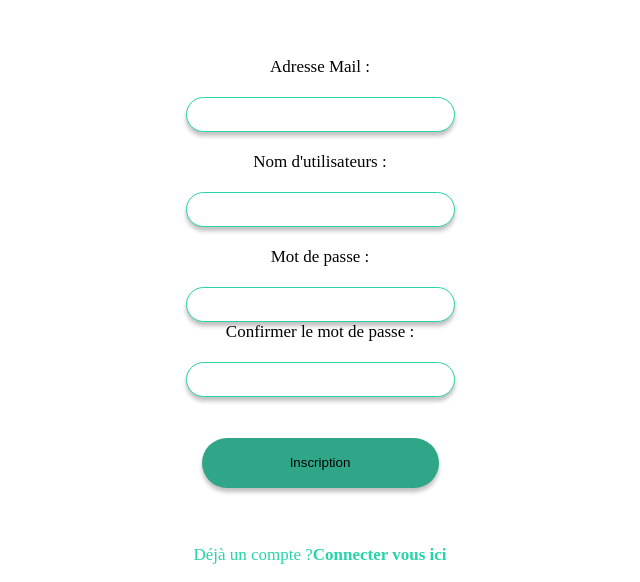
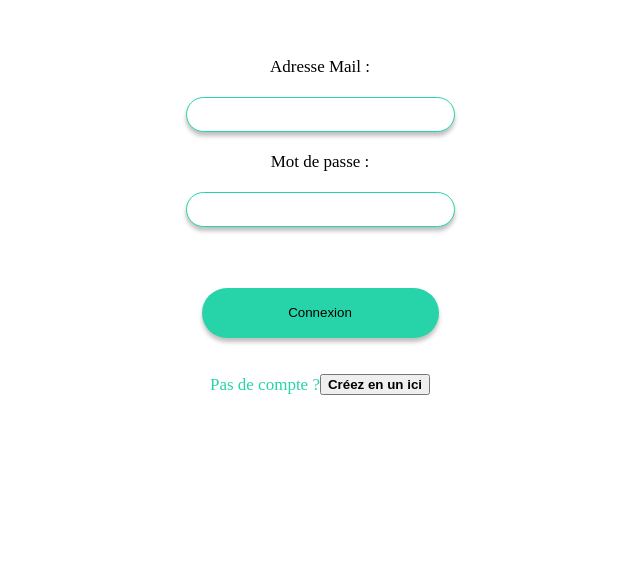
Before and after one commit to SyncFoodTeam/SyncFood-front, a React (Create React App) app: page /login in a window 1280 px wide. Shown: the part 924-1506 px from the top of the page, without its empty margins (320-960 px from the left). After the commit the page ends 1336 px from the top, so only its background shows below. Built offline with nearby package versions, Linux system fonts and the light colour scheme.

Commit message:
Modif du login et du register + ajout du service

```diff
--- a/package.json
+++ b/package.json
@@ -8,6 +8,7 @@
     "@testing-library/user-event": "^13.5.0",
     "react": "^18.2.0",
     "react-dom": "^18.2.0",
+    "react-router-dom": "^6.14.2",
     "react-scripts": "5.0.1",
     "web-vitals": "^2.1.4"
   },
--- a/src/auth/login/loginPage.jsx
+++ b/src/auth/login/loginPage.jsx
@@ -2,12 +2,17 @@ import './loginPage.css';
 import '../../theme/theme.css';
 import React, { useState } from 'react'
 import Header from '../../header/header';
-import { Login } from '../../dao/auth.dao';
+import { LoginService } from '../../service/auth.service';
+import { useNavigate } from "react-router-dom";
 
 
 function LoginPage() {
+    const navigate = useNavigate();
     const [mailAddress, setMailAddress] = useState('');
     const [password, setPassword] = useState('');
+    const [loginError, setloginError] = useState(false);
+
+
 
     const handleSubmit = async (event) => {
         event.preventDefault();
@@ -22,13 +27,23 @@ function LoginPage() {
 
         // try catch pour tester la route de connexion
 
-        try {
-            console.log("J'envoie mes données à la route adéquat");
-            await Login(body);
-        } catch (e) {
-            console.log("Erreur lors de la connexion", e)
+        console.log("J'envoie mes données à la route adéquat");
+        let loginSuccess = await LoginService(body);
+        console.log(loginSuccess);
+        if (loginSuccess) {
+            setloginError(false);
+            navigate('/');
+        } else {
+            setloginError(true);
+            console.log("Erreur lors de la connexion");
         }
     };
+
+    const goToRegister = async (event) => {
+        event.preventDefault();
+
+        navigate('/register');
+    }
 
     return (
         <div className="App">
@@ -48,16 +63,22 @@ function LoginPage() {
                         <br />
                         <input type="password" name="password" required onChange={(e) => setPassword(e.target.value)} className="loginFormInput"></input>
                     </div>
+
                     <br />
                     <div className="centerDiv">
                         <button className="loginButton" type="submit">Connexion</button>
                     </div>
                 </form>
             </div>
+            {loginError &&
+                <h2>Adresse Mail ou Mot De Passe Incorrect</h2>
+            }
             <br />
             <div className="centerDiv noAccount">
-                <p>Pas de compte ? </p><strong> Créez en un ici</strong>
+                <p>Pas de compte ? </p><button onClick={goToRegister}><strong> Créez en un ici</strong></button>
             </div>
+
+
         </div>
 
 
--- a/src/auth/register/registerPage.css
+++ b/src/auth/register/registerPage.css
@@ -1,5 +1,5 @@
 .registerForm {
-    margin-top: 50%;
+    margin-top: 25%;
 }
 
 .registerButton {
--- a/src/auth/register/registerPage.jsx
+++ b/src/auth/register/registerPage.jsx
@@ -1,16 +1,18 @@
 import './registerPage.css';
 import '../../theme/theme.css';
-import React, { useState, useEffect } from 'react'
+import React, { useState } from 'react'
 import Header from '../../header/header';
-import { Register } from '../../dao/auth.dao';
-
+import { RegisterService } from '../../service/auth.service';
+import { useNavigate } from "react-router-dom";
 
 function RegisterPage() {
+    const navigate = useNavigate();
 
     const [mailAddress, setMailAddress] = useState('');
     const [password, setPassword] = useState('');
     const [passwordConfirm, setPasswordConfirm] = useState('');
     const [username, setUsername] = useState('');
+    const [registerError, setRegisterError] = useState(false);
 
 
     const handleSubmit = async (event) => {
@@ -24,19 +26,27 @@ function RegisterPage() {
                 password: password
             };
 
-            // try catch pour tester la route de register
-
-            try {
-                console.log("J'envoie mes données à la route adéquat");
-                await Register(body);
-            } catch (e) {
-                console.log("Erreur lors de la connexion", e)
+            console.log("J'envoie mes données à la route adéquat");
+            let registerSuccess = await RegisterService(body);
+            console.log(registerSuccess);
+            if (registerSuccess) {
+                setRegisterError(false);
+                navigate('/login');
+            } else {
+                setRegisterError(true);
+                console.log("Erreur lors de l'inscription");
             }
         } else {
             console.log("Le mot de passe n'est pas le même");
         }
 
     };
+
+    const goToLogin = async (event) => {
+        event.preventDefault();
+
+        navigate('/login');
+    }
 
     return (
         <div className="App">
@@ -58,7 +68,7 @@ function RegisterPage() {
                     </div>
                     <br />
                     <div>
-                        <label className="label">Mot de passe :</label>
+                        <label className="label">Mot de passe : *6 caractères minimun avec au moins une majuscule et une minuscule</label>
                         <br />
                         <input type="password" name="password" required onChange={(e) => setPassword(e.target.value)} className="registerFormInput"></input>
                     </div>
@@ -75,7 +85,7 @@ function RegisterPage() {
             <br />
             <br />
             <div className="centerDiv noAccount">
-                <p>Déjà un compte ? </p><strong> Connecter vous ici</strong>
+                <p>Déjà un compte ? </p><button onClick={goToLogin}><strong> Connecter vous ici</strong></button>
             </div>
 
         </div>
--- a/src/dao/auth.dao.jsx
+++ b/src/dao/auth.dao.jsx
@@ -1,10 +1,8 @@
-import React, { useEffect } from 'react';
+export async function LoginDao(body) {
+    console.log("LoginDao()");
+    console.log("Route de login des utilisateurs");
 
-export async function Login(body) {
-    console.log("Login()");
-    console.log("Route de le login des utilisateurs");
-
-    fetch('/api/User/login', {
+    const data = await fetch('/api/User/login', {
         method: 'POST',
         body: JSON.stringify({
             email: body.email,
@@ -15,21 +13,20 @@ export async function Login(body) {
             'Content-Type': 'application/json'
         }
     })
-        .then(resp => {
-            console.log(resp);
-            console.log('======success=======');
-        })
-        .catch(err => {
-            console.log('======failure=======');
-            console.log(err);
-        });
+    if (data.ok) {
+        console.log('======success=======');
+        return data.json();
+    } else {
+        console.log('======failure=======');
+        return undefined;
+    }
 };
 
-export async function Register(body) {
-    console.log("Register()");
+export async function RegisterDao(body) {
+    console.log("RegisterDao()");
     console.log("Route de register des utilisateurs");
 
-    fetch('/api/User/register', {
+    const data = await fetch('/api/User/register', {
         method: 'POST',
         body: JSON.stringify({
             userName: body.username,
@@ -41,12 +38,14 @@ export async function Register(body) {
             'Content-Type': 'application/json'
         }
     })
-        .then(resp => {
-            console.log(resp);
-            console.log('======success=======');
-        })
-        .catch(err => {
-            console.log('======failure=======');
-            console.log(err);
-        });
+
+    console.log(data);
+
+    if (data.ok) {
+        console.log('======success=======');
+        return data.json();
+    } else {
+        console.log('======failure=======');
+        return undefined;
+    }
 };
--- a/src/header/header.jsx
+++ b/src/header/header.jsx
@@ -8,7 +8,7 @@ function Header({ barCodeScannerIsTrue }) {
 
 
     return (
-        <header className="App-header">
+        <header>
             {barCodeScannerIsTrue &&
                 <div>
                     <img src={barCodeScanner} className="App-logo" alt="logo" />
--- a/src/index.js
+++ b/src/index.js
@@ -3,17 +3,24 @@ import ReactDOM from 'react-dom/client';
 import './index.css';
 import reportWebVitals from './reportWebVitals';
 import LoginPage from './auth/login/loginPage';
+import Home from './home/home';
 import RegisterPage from './auth/register/registerPage';
 
+import App from "./App";
+import { BrowserRouter, Route, Routes } from "react-router-dom";
 
-const root = ReactDOM.createRoot(document.getElementById('root'));
+const root = ReactDOM.createRoot(document.getElementById("root"));
 root.render(
   <React.StrictMode>
-    <RegisterPage />
+    <BrowserRouter>
+      <Routes>
+        <Route element={<App />} />
+        <Route path="login" element={<LoginPage />} />
+        <Route path="register" element={<RegisterPage />} />
+        <Route path="/" element={<Home />} />
+      </Routes>
+    </BrowserRouter>
   </React.StrictMode>
 );
 
-// If you want to start measuring performance in your app, pass a function
-// to log results (for example: reportWebVitals(console.log))
-// or send to an analytics endpoint. Learn more: https://bit.ly/CRA-vitals
 reportWebVitals();
--- /dev/null
+++ b/src/service/auth.service.jsx
@@ -0,0 +1,56 @@
+import { LoginDao } from '../dao/auth.dao';
+import { RegisterDao } from '../dao/auth.dao';
+
+export async function LoginService(body) {
+    console.log("LoginService()", body);
+
+    try {
+
+        const resp = await LoginDao(body);
+        console.log(resp);
+        console.log("Je vérifie si j'ai bien les infos du User");
+
+        if(resp){
+            console.log("Je stocks les infos du User");
+            localStorage.setItem('token', JSON.stringify(resp?.token));
+
+            return true;
+        }else{
+            console.log("Je n'ai aucune infos du User");
+            return false;
+        }
+
+
+    } catch (e) {
+        console.log("Erreur", e);
+
+        return false;
+    }
+
+
+}
+
+export async function RegisterService(body) {
+    console.log("RegisterService()", body);
+
+    try {
+
+        const resp = await RegisterDao(body);
+        console.log(resp);
+        console.log("Je vérifie si j'ai bien les infos du User");
+
+        if(resp){
+            return true;
+        }else{
+            return false;
+        }
+
+
+    } catch (e) {
+        console.log("Erreur", e);
+
+        return false;
+    }
+
+
+}
```
Also changed, not shown: src/App.js (+2 -12 lines), 1 other file (tests, documents, lock files or other folders).
